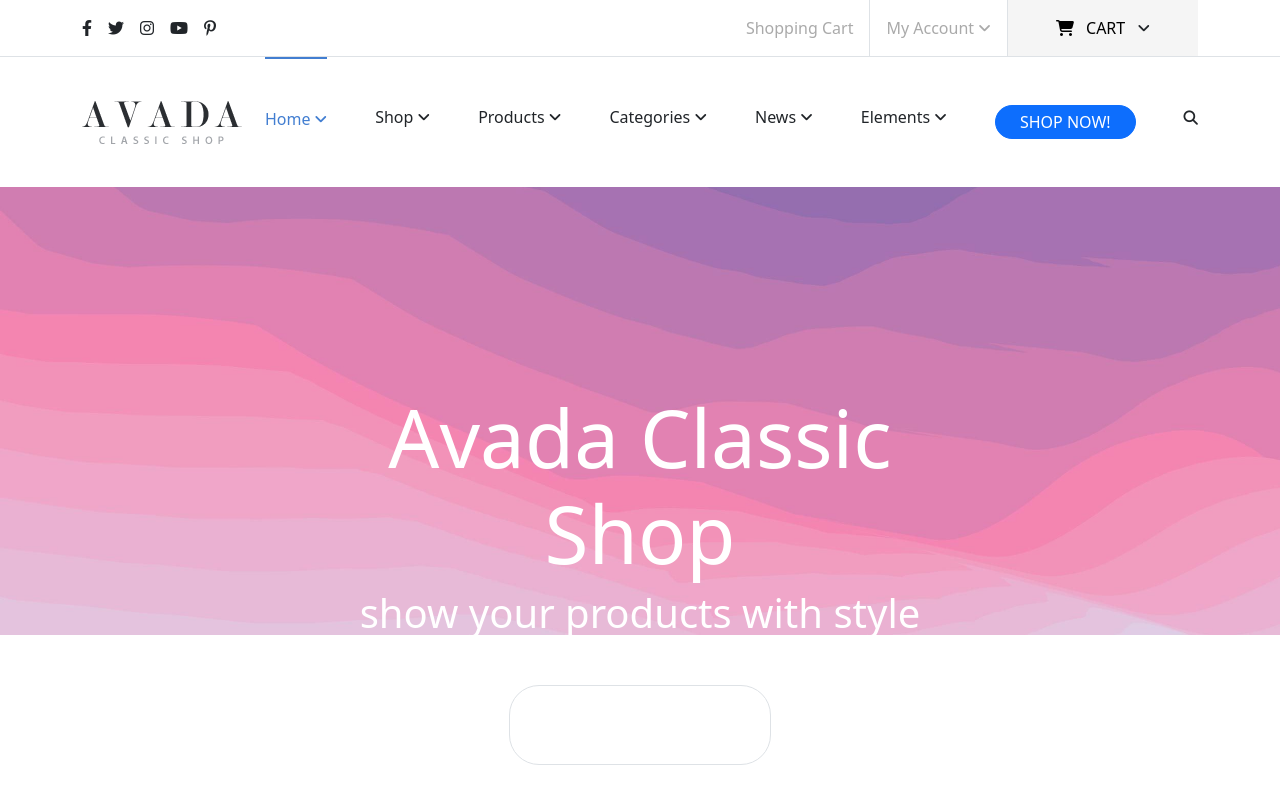
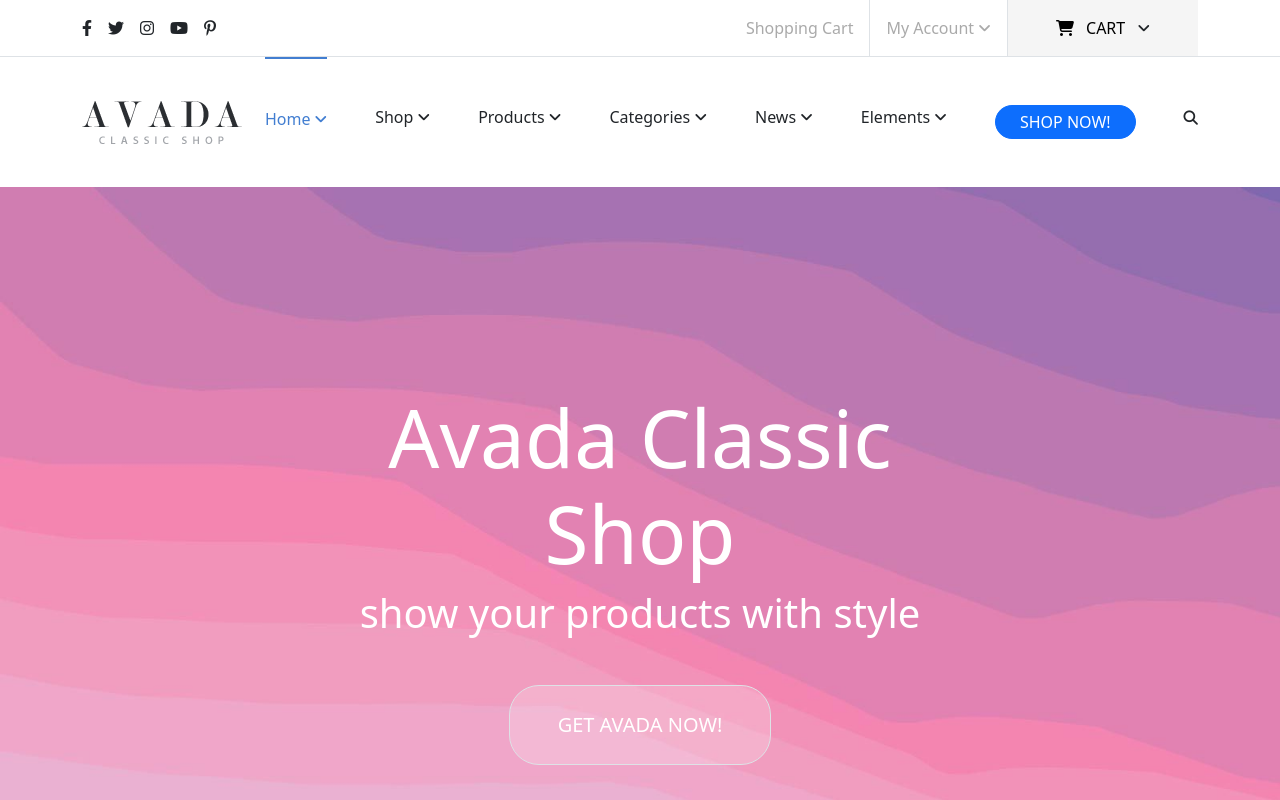
Before and after one commit to alexraduca01/proj-html-vuejs, a Vue app: page / in a window 1280 px wide. Shown: the top 800 px of the page. Built offline with nearby package versions, Linux system fonts and the light colour scheme.

Commit message:
fixed jumbotron images

```diff
--- a/src/components/JumbotronComponent.vue
+++ b/src/components/JumbotronComponent.vue
@@ -1,8 +1,8 @@
 <template>
     <section>
-        <div class="position-relative" style="height: 779px;">
-            <div class="w-100 h-100 overflow-hidden ">
-                <img :src="store.jumboContent[imgIndex].thumb" class="w-100" :alt="store.jumboContent[imgIndex].title">
+        <div class="position-relative w-100">
+            <div class="overflow-hidden">
+                <img :src="store.jumboContent[imgIndex].thumb" class="w-100" style="height: 779px;" :alt="store.jumboContent[imgIndex].title">
             </div>
             <div class="jumbo-content text-white text-center">
                 <h2>{{ store.jumboContent[imgIndex].title }}</h2>
@@ -51,7 +51,8 @@
     border-radius: 30px;
 }
 img {
-    object-position: 0 -50px;
+    object-fit: cover;
+    object-position: 0 10%;
 }
 .jumbo-content {
     position: absolute;
```
